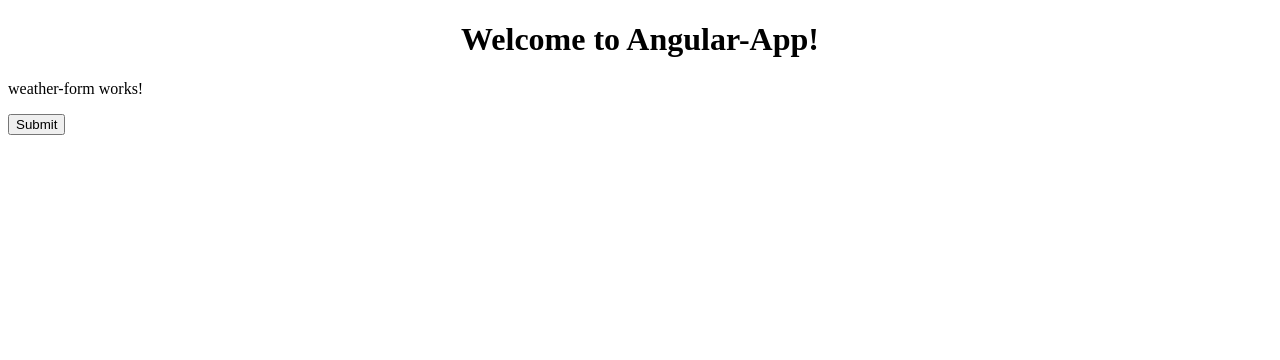
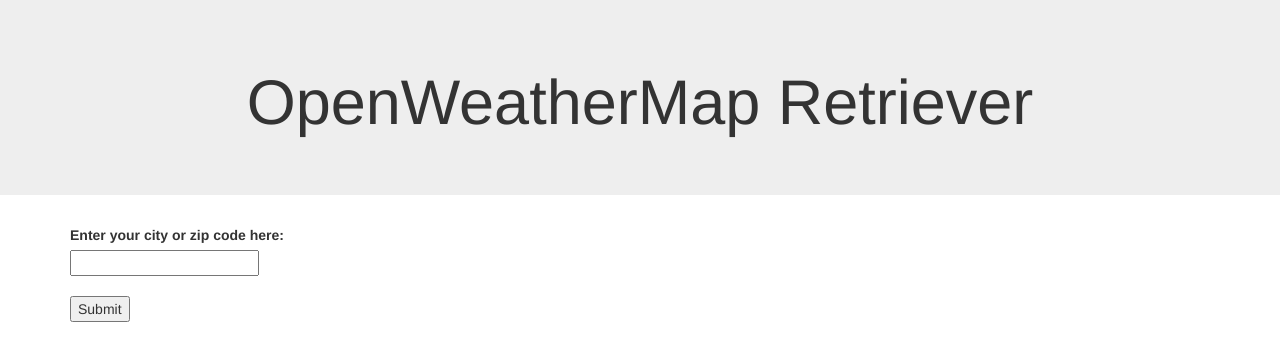
Before and after one commit to NatalieLockhart/Open-Weather-Map-App, an Angular app in the folder Angular-App/: page / in a window 1280 px wide. Shown: the top 360 px of the page. Built offline with nearby package versions, Linux system fonts and the light colour scheme.

Commit message:
Set up styles and date display
Set up basic bootstrap styles, updated the node api to deliver dates, and updated the angular app to display the dates

```diff
--- a/Angular-App/src/app/app.component.html
+++ b/Angular-App/src/app/app.component.html
@@ -1,7 +1,7 @@
 <!--The content below is only a placeholder and can be replaced.-->
-<div style="text-align:center">
+<div style="text-align:center" class="jumbotron">
   <h1>
-    Welcome to {{ title }}!
+    OpenWeatherMap Retriever
   </h1>
 </div>
 <app-weather-form></app-weather-form>
--- a/Angular-App/src/app/weather-form/IWeatherForecast.ts
+++ b/Angular-App/src/app/weather-form/IWeatherForecast.ts
@@ -2,5 +2,5 @@
     locationName: string;
     highsArray: number[];
     lowsArray: number[];
-    date: Date;
+    datesArray: string[];
 }
--- a/Angular-App/src/app/weather-form/weather-form.component.css
+++ b/Angular-App/src/app/weather-form/weather-form.component.css
@@ -0,0 +1,3 @@
+ul {
+    list-style-type: none;
+  }
--- a/Angular-App/src/app/weather-form/weather-form.component.html
+++ b/Angular-App/src/app/weather-form/weather-form.component.html
@@ -1,10 +1,28 @@
-<p>
-  weather-form works!
-</p>
+<form (keydown.enter)="$event.preventDefault()">
+  <div class="container">
+    <label>Enter your city or zip code here:</label>
+    <br />
+    <input type="text" #queryString>
+    <br />
+    <br />
+    <button type="button" (click)="getWeather(queryString.value)">Submit</button>
+  </div>
+</form>
+
+
 <ul *ngIf="tempPopulated">
-  <h1>Weather for {{forecast.locationName}}</h1>
-  <li *ngFor="let temperature of forecast.highsArray">
-    Here is the temperature: {{temperature}}
-  </li>
+  <div class="container">
+    <h1>Weather for {{forecast.locationName}}</h1>
+    <li *ngFor="let high of forecast.highsArray; let i = index">
+      <div class="panel panel-primary">
+        <div class="panel-heading">{{forecast.datesArray[i]}}</div>
+        <div class="panel-body">
+          High: {{forecast.highsArray[i]}}
+          <br />
+          Low: {{forecast.lowsArray[i]}}
+        </div>
+      </div>
+    </li>
+    <br />
+  </div>
 </ul>
-<button type=button (click)="getWeather()">Submit</button>
--- a/Angular-App/src/app/weather-form/weather-form.component.ts
+++ b/Angular-App/src/app/weather-form/weather-form.component.ts
@@ -13,9 +13,9 @@
   tempPopulated : boolean;
   constructor(private weatherFormService: WeatherFormService) { }
 
-  getWeather(): void {
-    //this.temperatures = this.weathesrFormService.getWeather();
-    this.weatherFormService.getWeather().subscribe(
+  getWeather(queryString): void {
+    //if(!queryString) return;
+    this.weatherFormService.getWeather(queryString).subscribe(
       data => {this.forecast = data, console.log("Here is the temperature: " + this.forecast.highsArray), this.tempPopulated = true},
       err => console.error(err),
       () => console.log("did the thing")
@@ -23,7 +23,6 @@
   }
 
   ngOnInit() {
-    //this.getWeather();
     this.tempPopulated = false;
   }
 
--- a/Angular-App/src/app/weather-form/weather-form.service.ts
+++ b/Angular-App/src/app/weather-form/weather-form.service.ts
@@ -11,15 +11,18 @@
 })
 export class WeatherFormService {
 
-  temperatures: number[];
-  url: string = "http://localhost:3000/weather/zipCode/80223"
+  zipCodeURL: string = "http://localhost:3000/weather/zipCode/";
+  cityURL: string =  "http://localhost:3000/weather/city/";
 
 
   constructor(private http:HttpClient) { }
 
-  getWeather(): Observable<any>{
-    //here, make a call to the node API and fill this array from that.
-    //return this.temperatures;
-    return this.http.get(this.url);
+  getWeather(queryString): Observable<any>{
+    if(isNaN(queryString[0])){
+      return this.http.get(this.cityURL + queryString);
+    }
+    else{
+      return this.http.get(this.zipCodeURL + queryString);
+    }
   }
 }
--- a/Angular-App/src/index.html
+++ b/Angular-App/src/index.html
@@ -7,8 +7,13 @@
 
   <meta name="viewport" content="width=device-width, initial-scale=1">
   <link rel="icon" type="image/x-icon" href="favicon.ico">
+  <!-- Latest compiled and minified CSS -->
+  <link rel="stylesheet" href="https://maxcdn.bootstrapcdn.com/bootstrap/3.3.7/css/bootstrap.min.css" integrity="sha384-BVYiiSIFeK1dGmJRAkycuHAHRg32OmUcww7on3RYdg4Va+PmSTsz/K68vbdEjh4u" crossorigin="anonymous">
+
 </head>
 <body>
   <app-root></app-root>
+  <script src="https://code.jquery.com/jquery-3.1.1.min.js" integrity="sha256-hVVnYaiADRTO2PzUGmuLJr8BLUSjGIZsDYGmIJLv2b8=" crossorigin="anonymous"></script>
+  <script src="https://maxcdn.bootstrapcdn.com/bootstrap/3.3.7/js/bootstrap.min.js" integrity="sha384-Tc5IQib027qvyjSMfHjOMaLkfuWVxZxUPnCJA7l2mCWNIpG9mGCD8wGNIcPD7Txa" crossorigin="anonymous"></script>
 </body>
 </html>
```
Also changed, not shown: 2 other files (tests, documents, lock files or other folders).
